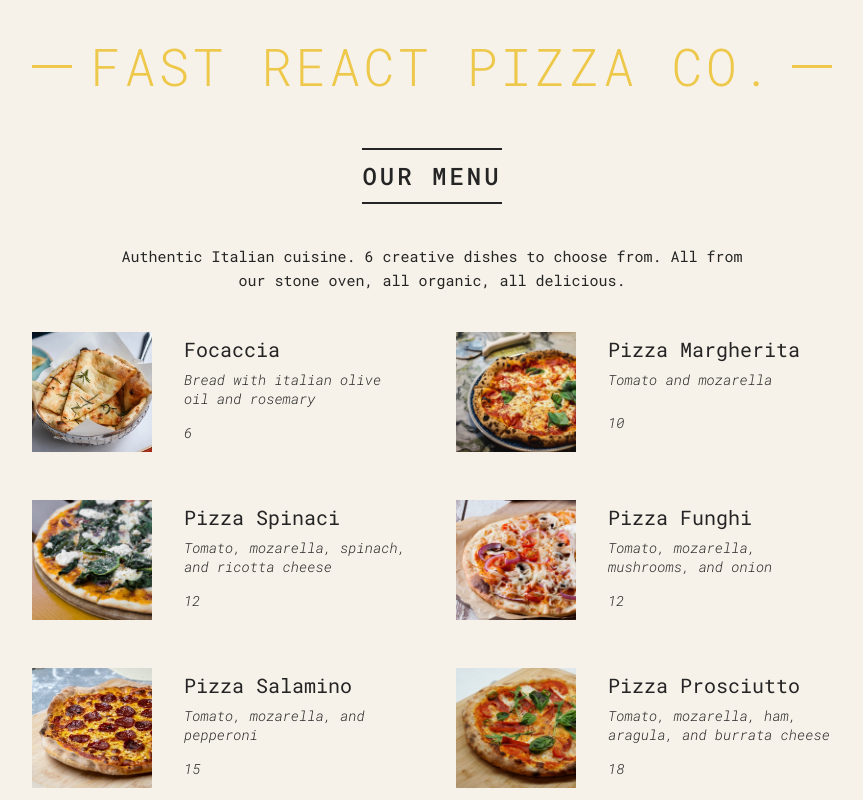
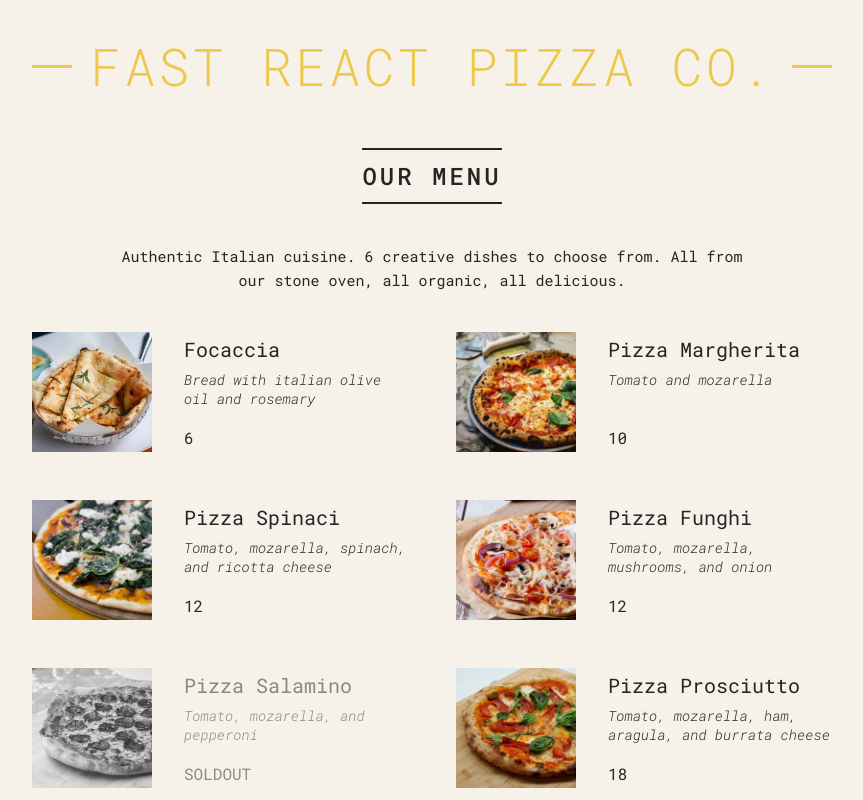
Before and after one commit to ali27-dev/pizza-menu, a React (Create React App) app: page / in a window 1280 px wide. Shown: the top 800 px of the page, without its empty margins (208-1071 px from the left). Built offline with nearby package versions, Linux system fonts and the light colour scheme.

Commit message:
Lastly,I'm use ternary operator as className property with this the sold out item will show gray,They  show that the item is sold out.

```diff
--- a/src/App.js
+++ b/src/App.js
@@ -94,12 +94,17 @@
 function Pizza({ pizzaObj }) {
   // if (pizzaObj.soldOut) return null;
   return (
-    <li className="pizza">
+    <li className={`pizza ${pizzaObj.soldOut ? "sold-out" : ""}`}>
       <img src={pizzaObj.photoName} alt={pizzaObj.name} />
       <div>
         <h3>{pizzaObj.name}</h3>
         <p>{pizzaObj.ingredients}</p>
-        <p>{pizzaObj.price}</p>
+        {/* {pizzaObj.soldOut ? (
+          <span>{pizzaObj.soldOut}</span>
+        ) : (
+          <span>{pizzaObj.price}</span>
+        )} */}
+        <span>{pizzaObj.soldOut ? "SOLDOUT" : pizzaObj.price}</span>
       </div>
     </li>
   );
```
